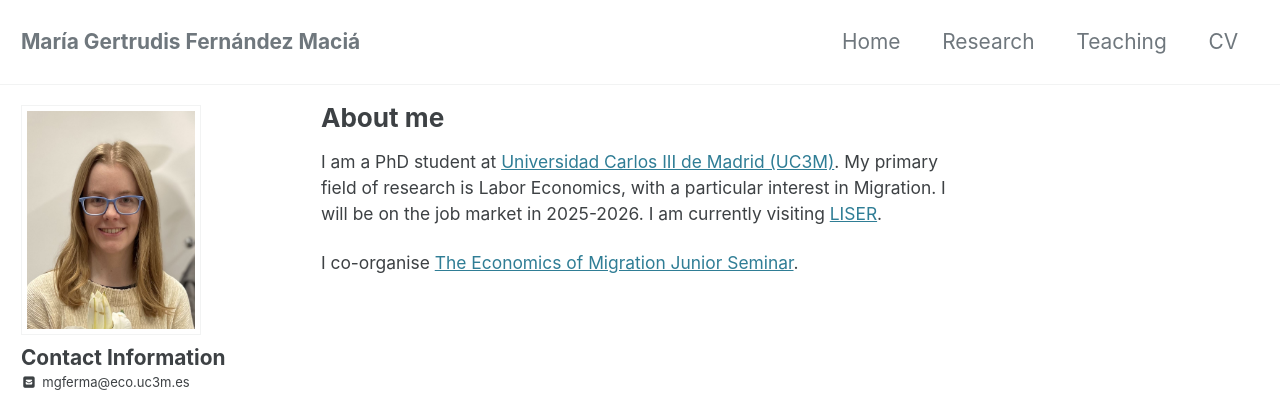
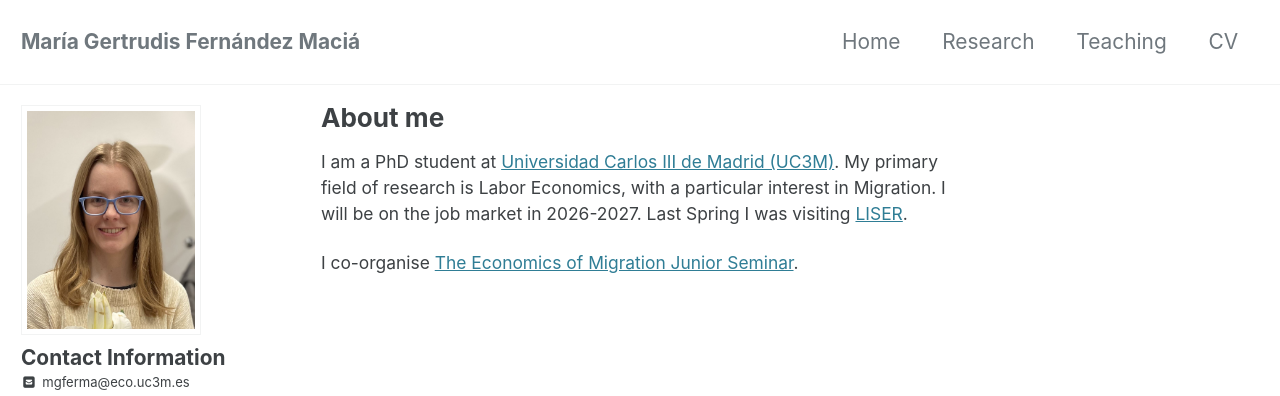
Before and after one commit to mgfernandezmacia/mgfernandezmacia.github.io, a Jekyll site: the page built from index.html, in a window 1280 px wide. Shown: the top 396 px of the page. Built offline with Jekyll 4.4.1, drawn with Linux system fonts in a browser that asks for light colours; cached includes are drawn as plain includes; the list of posts is cut into pages by our own code.

Commit message:
Update home.html
New job market dates

```diff
--- a/_layouts/home.html
+++ b/_layouts/home.html
@@ -5,6 +5,6 @@
 {{ content }}
 
 <div id="about-me">
-    <p style="font-size: smaller;">I am a PhD student at <a href="https://economics.uc3m.es/" target="_blank" rel="noopener noreferrer">Universidad Carlos III de Madrid (UC3M)</a>. My primary field of research is Labor Economics, with a particular interest in Migration. I will be on the job market in 2025-2026. I am currently visiting <a href="https://www.liser.lu/" target="_blank" rel="noopener noreferrer">LISER</a>.</p>
+    <p style="font-size: smaller;">I am a PhD student at <a href="https://economics.uc3m.es/" target="_blank" rel="noopener noreferrer">Universidad Carlos III de Madrid (UC3M)</a>. My primary field of research is Labor Economics, with a particular interest in Migration. I will be on the job market in 2026-2027. Last Spring I was visiting <a href="https://www.liser.lu/" target="_blank" rel="noopener noreferrer">LISER</a>.</p>
     <p style="font-size: smaller;"> I co-organise <a href="https://sites.google.com/view/the-economics-of-migration/home" target="_blank" rel="noopener noreferrer">The Economics of Migration Junior Seminar</a>.</p>
 </div>
```
